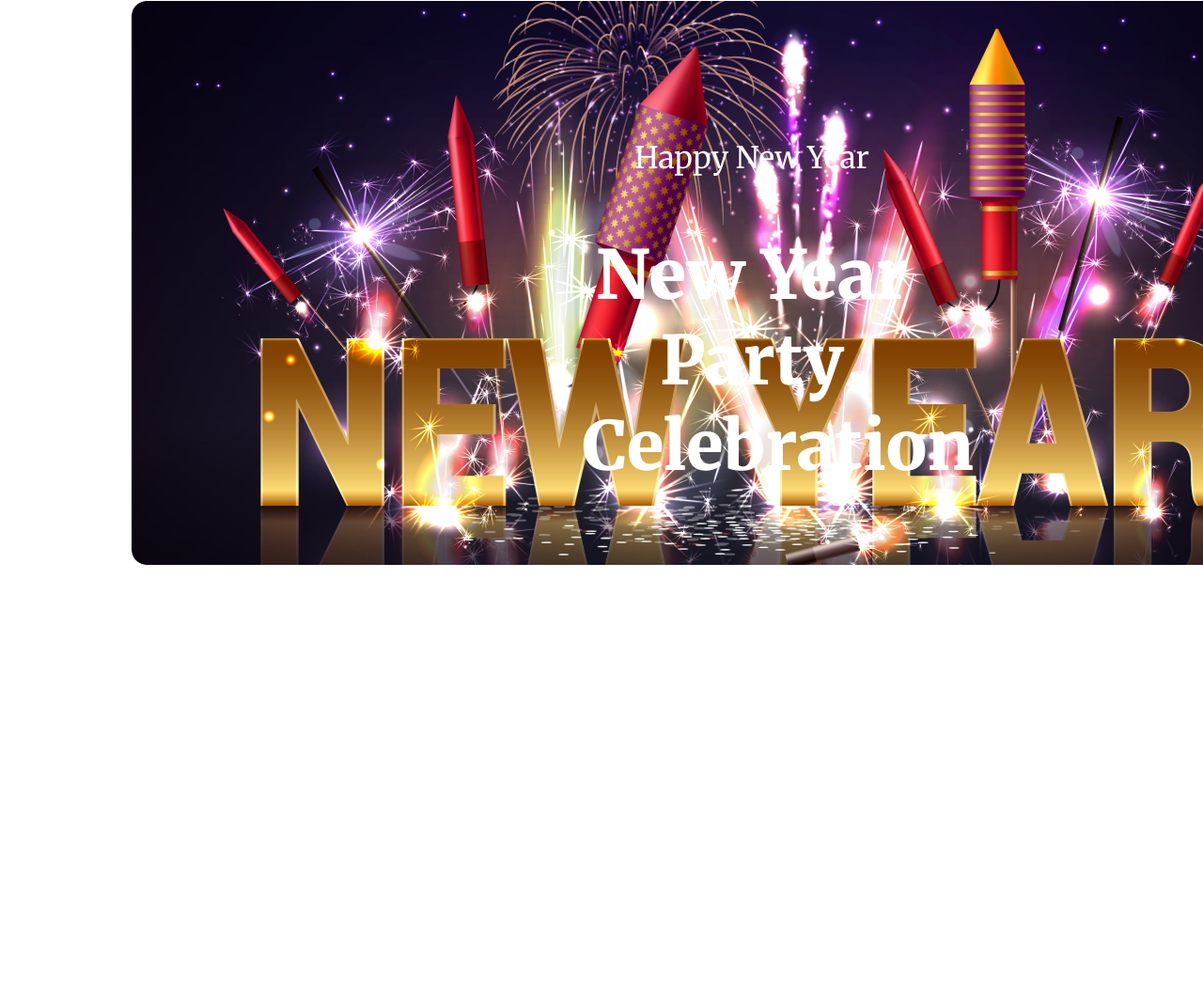
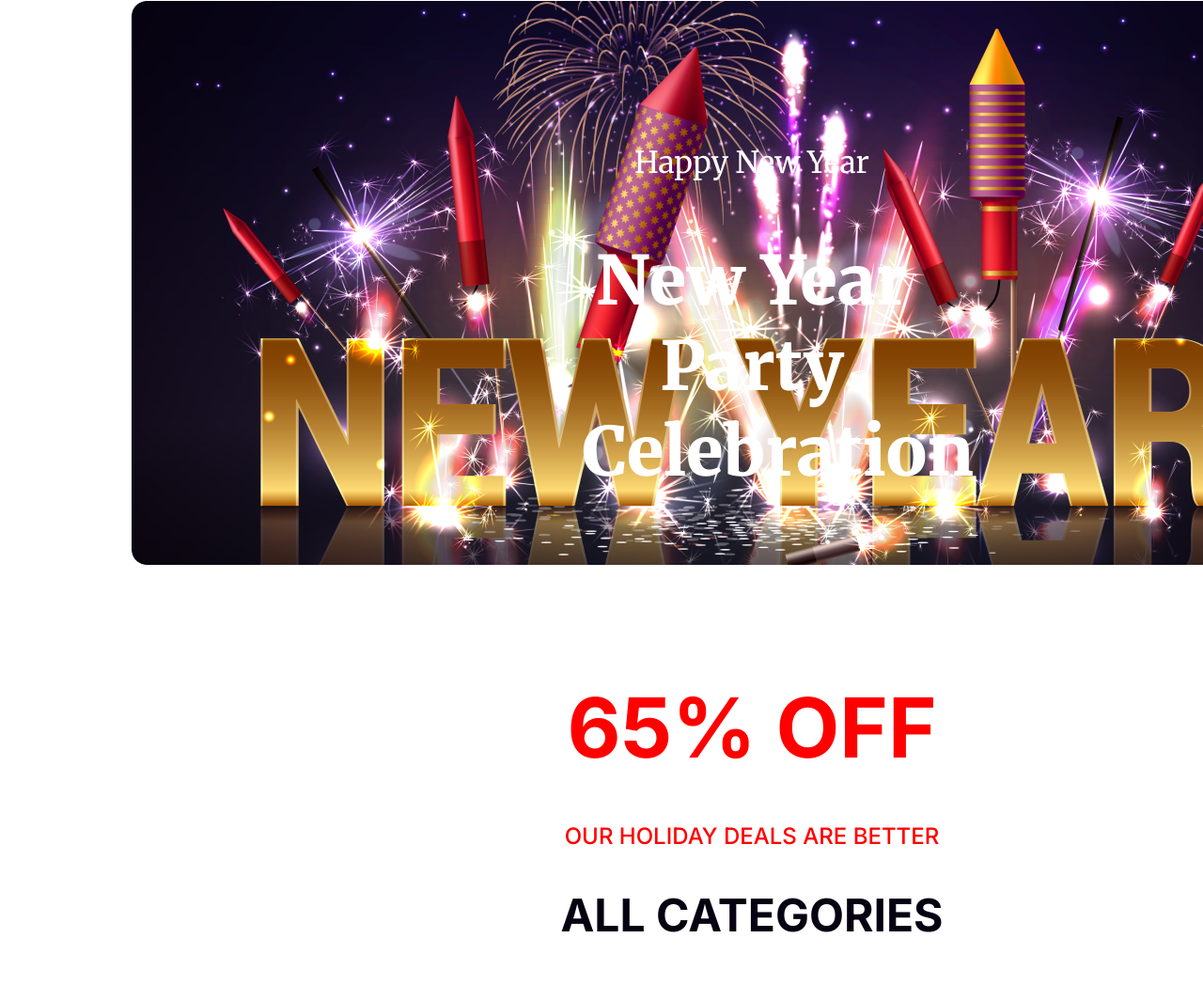
Before and after one commit to khalidbinibrahim/Assignment-1, a plain HTML site: page index.html in a window 1280 px wide. Shown: the part 49-1097 px from the top of the page at 94% size. Before the commit the page ends 869 px from the top, so only its background shows below. Drawn offline with Linux system fonts and the light colour scheme.

Commit message:
added offer section

```diff
--- a/index.html
+++ b/index.html
@@ -8,6 +8,9 @@
     <link rel="preconnect" href="https://fonts.googleapis.com">
     <link rel="preconnect" href="https://fonts.gstatic.com" crossorigin>
     <link href="https://fonts.googleapis.com/css2?family=Merriweather:wght@300;400;700;900&display=swap" rel="stylesheet">
+    <link rel="preconnect" href="https://fonts.googleapis.com">
+    <link rel="preconnect" href="https://fonts.gstatic.com" crossorigin>
+    <link href="https://fonts.googleapis.com/css2?family=Inter:wght@300;400;500;600;700;800;900&display=swap" rel="stylesheet">
     <link rel="stylesheet" href="style.css">
 </head>
 
@@ -15,14 +18,23 @@
     <header>
         <section class="header-section">
             <div class="header-content">
-                <h2>Happy New Year</h2>
-                <h1>New Year Party Celebration</h1>
+                <h3>Happy New Year</h3>
+                <h2>New Year Party Celebration</h2>
             </div>
         </section>
     </header>
 
     <main>
-
+        <section class="offer-section">
+            <div class="offer-content">
+                <h1>65% OFF</h1>
+                <p>OUR HOLIDAY DEALS ARE BETTER</p>
+                <h2>ALL CATEGORIES</h2>
+            </div>
+            <div class="offer-img">
+                <img src="resources/New Year Photo.png" alt="">
+            </div>
+        </section>
     </main>
 
     <footer>
--- a/style.css
+++ b/style.css
@@ -1,5 +1,4 @@
 body {
-    font-family: 'Merriweather', sans-serif;
     width: 1600px;
     background: #FFF;
     margin: 0;
@@ -15,22 +14,56 @@ header {
 }
 
 .header-content {
+    font-family: 'Merriweather', sans-serif;
     text-align: center;
     max-width: 500px;
-    padding: 120px 480px 240px;
+    padding: 120px 480px 160px;
 }
 
-header h1 {
+header h2 {
     color: #FFF;
     text-align: center;
     font-size: 72px;
     font-weight: 900;
 }
 
-header h2 {
+header h3 {
     color: #FFF;
     text-align: center;
     font-size: 32px;
     font-weight: 400;
     margin-bottom: 16px;
 }
+
+.offer-section {
+    margin: 120px auto;
+    text-align: center;
+}
+
+.offer-content {
+    font-family: 'Inter', sans-serif;
+}
+
+.offer-content h1 {
+    color: #F00;
+    text-align: center;
+    font-size: 88px;
+    font-weight: 700;
+    margin-bottom: 48px;
+}
+
+.offer-content p {
+    color: #F00;
+    text-align: center;
+    font-size: 24px;
+    font-weight: 500;
+    margin-bottom: 16px;
+}
+
+.offer-content h2 {
+    color: #070211;
+    text-align: center;
+    font-size: 48px;
+    font-weight: 700;
+    margin-bottom: 48px;
+}
```
